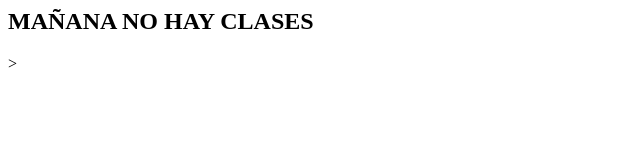
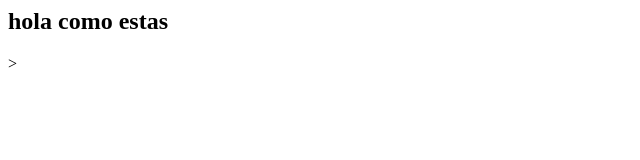
Before and after one commit to Miguel2002-star/jajajaxd, a plain HTML site: page index.html in a window 1280 px wide. Shown: the whole page, without its empty margins (0-640 px from the left). Drawn offline with Linux system fonts and the light colour scheme.

Commit message:
Cambie el contenido

```diff
--- a/index.html
+++ b/index.html
@@ -6,6 +6,6 @@
     <title>PRACTICA</title>
 </head>
 <body>
-    <h2> MAÑANA NO HAY CLASES</h2>>
+    <h2> hola como estas </h2>>
 </body>
 </html>
```
